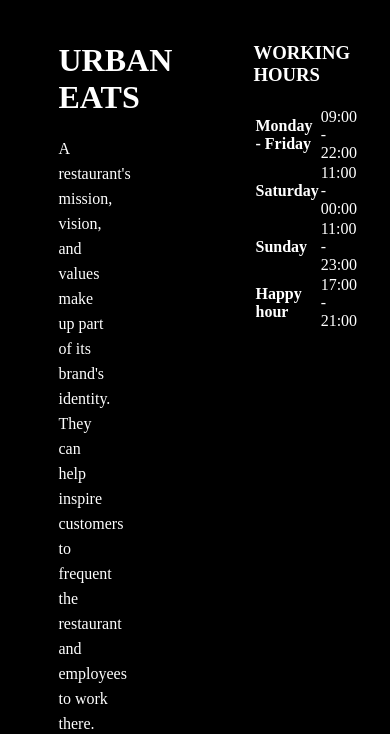
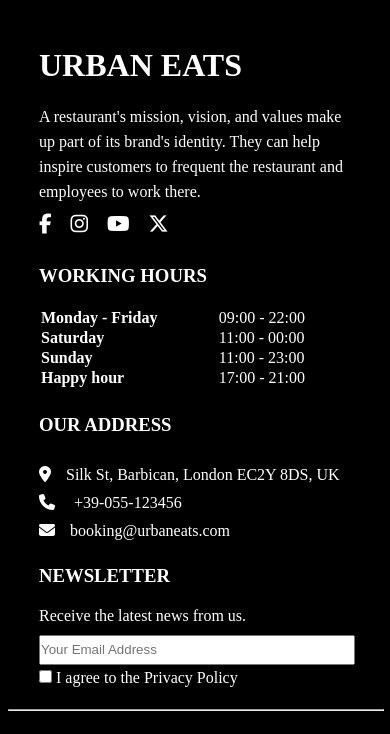
Before and after one commit to deve786/Resturant-using-HTML-and-CSS, a plain HTML site: page index.html in a window 390 px wide. Shown: the part 4250-4984 px from the top of the page. Drawn offline with Linux system fonts and the light colour scheme.

Commit message:
Footer Responsive

```diff
--- a/index.html
+++ b/index.html
@@ -279,17 +279,22 @@
     <div class="footer">
         <div class="footer_sec1">
             <div class="rest_abt">
-                <h1> Urban Eats </h1>
-                <p>A restaurant's mission, vision, and values make up part of its brand's identity. They can help inspire customers to frequent the restaurant and employees to work there.
-                    <br>
+                <div class="rest_abt_head"><h1> Urban Eats </h1></div>
+                <div class="footer_abut_para">
+                    <p>A restaurant's mission, vision, and values make up part of its brand's identity. They can help
+                        inspire customers to frequent the restaurant and employees to work there.
 
+
+                        <div class="footer_social">
                             <i class="fa-brands fa-facebook-f social_icon"></i>
                             <i class="fa-brands fa-instagram  social_icon"></i>
                             <i class="fa-brands fa-youtube social_icon"></i>
                             <i class="fa-brands fa-x-twitter social_icon"></i>
+                        </div>
 
 
                     </p>
+                </div>
             </div>
             <div class="wrkHor">
                 <h3>WORKING HOURS</h3>
@@ -320,13 +325,17 @@
                 <div><i class="fa-solid fa-envelope" style="color: #ffffff;"></i>booking@urbaneats.com</div>
             </div>
             <div class="newsltr">
+                <div class="newsltr_div">
                     <h3>Newsletter</h3>
                     <p>Receive the latest news from us.</p>
                     <input type="email" placeholder="Your Email Address" class="news_email ">
-                <br>
+                </div>
+
+                <div class="agree_div">
                     <input type="checkbox" name="" id="">
-                <span class="agree">I agree to the Privacy Policy</span><br>
+                    <span class="agree">I agree to the Privacy Policy</span>
 
+                </div>
             </div>
         </div>
         <hr>
--- a/style.css
+++ b/style.css
@@ -498,7 +498,7 @@ html{
     flex-wrap: wrap;
     justify-content: space-evenly;
     width: 80%;
-    align-items: baseline;
+    align-items: center;
     flex-direction: row;
 }
 .res_head{
@@ -538,7 +538,12 @@ html{
     cursor: pointer;
 }
 
+@media (max-width:770px){
+    #person, #time, #date, #book_now{
+        margin-top: 8px;
+    }
 
+}
 
 /* Footer */
 .footer{
@@ -609,7 +614,7 @@ th{
         margin-top: 25px;
     }
     .rest_abt p{
-        width: 65%;
+
         text-align: left;
     }
     .wrkHor{
@@ -680,3 +685,51 @@ i{
 .social_icon{
     font-size: 20px;
 }
+
+.newsltr{
+
+        display: flex;
+        flex-direction: column;
+        flex-wrap: wrap;
+
+}
+.rest_abt{
+    display: flex;
+    flex-direction: column;
+}
+
+@media (max-width:700px){
+    hr{
+        margin-top: 10px;
+    }
+    .rest_abt{
+        padding: 5px;
+    }
+
+}
+
+@media (max-width:500px){
+
+    .rest_abt,.newsltr,.addrs,.wrkHor{
+
+       width: 80%;
+    }
+
+}
+
+@media (min-width:500px){
+
+    .rest_abt,.newsltr,.addrs,.wrkHor{
+       margin-top: 10px;
+       width: 40%;
+    }
+
+}
+@media (min-width:1200px){
+
+    .rest_abt,.newsltr,.addrs,.wrkHor{
+       margin-top: 10px;
+       width: 20%;
+    }
+
+}
```
Lines whose indentation alone changed are shown as unchanged.
